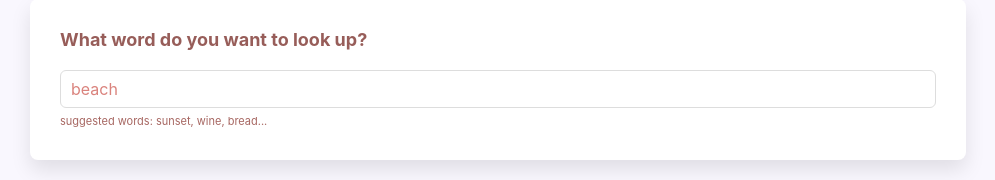
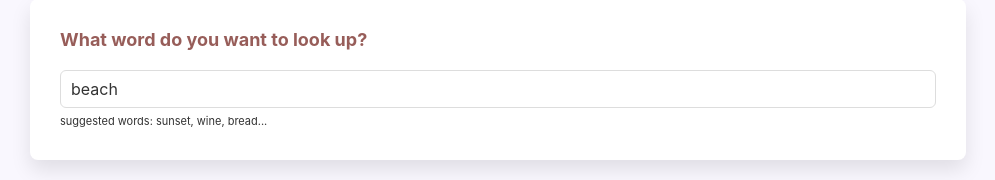
Before and after one commit to Joicemotamoreira/dictionary-project, a React (Create React App) app: page / in a window 1280 px wide. Shown: the part 183-363 px from the top of the page, without its empty margins (142-1137 px from the left). Built offline with nearby package versions, Linux system fonts and the light colour scheme; no server answers.

Commit message:
Revert "final touches"
This reverts commit 70d61d59ec8bba86dd0c0efacde830fa736547fc.

```diff
--- a/src/Dictionary.css
+++ b/src/Dictionary.css
@@ -16,11 +16,11 @@
   padding: 6px 10px;
   border: 1px solid #ddd;
   border-radius: 6px;
-  color: #da837d;
+  color: #333;
 }
 
 .Dictionary .hint {
   font-size: 11px;
   margin-top: 5px;
-  color: #a76762;
+  color: #333;
 }
--- a/src/Phonetic.css
+++ b/src/Phonetic.css
@@ -4,7 +4,7 @@
 
 .Phonetic a {
   font-size: 13px;
-  border: 1px solid #da837d;
+  border: 1px solid #d88f89;
   text-decoration: none;
   padding: 10px 20px;
   border-radius: 20px;
@@ -14,8 +14,8 @@
 }
 
 .Phonetic a:hover {
-  background-color: #da837d;
-  color: white;
+  background-color: #d88f89;
+  color: #333;
 }
 
 .Phonetic .text {
```
